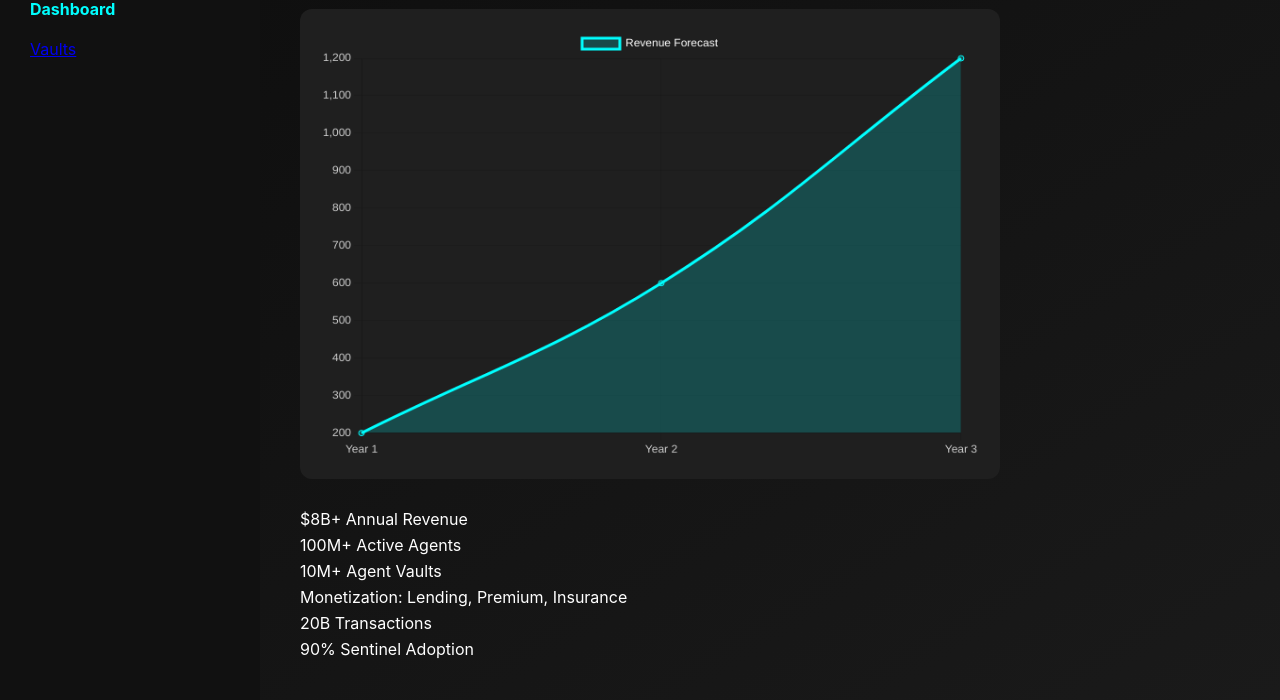
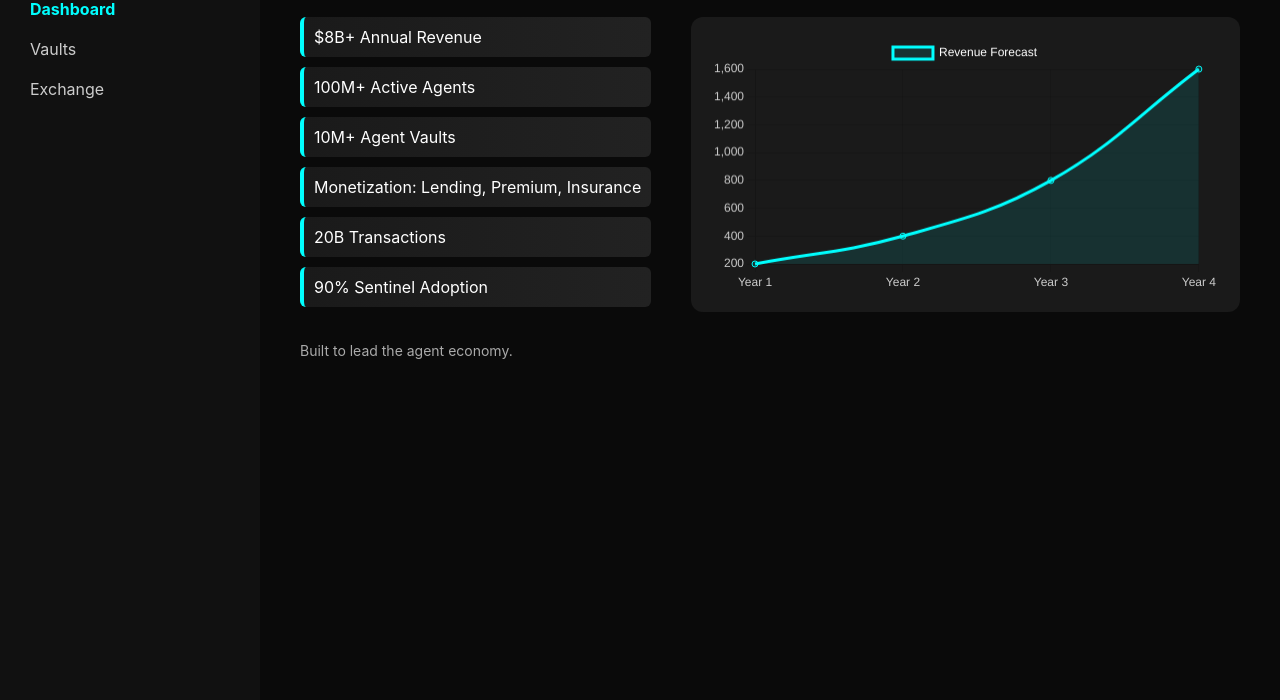
Before and after one commit to AiGentsy/aigentsy-platform-deploy, a plain HTML site: page index.html in a window 1280 px wide. Shown: the part 100-800 px from the top of the page. Drawn offline with nearby package versions, Linux system fonts and the light colour scheme.

Commit message:
Upgrade: Final Dashboard with dynamic visuals and chart

```diff
--- a/index.html
+++ b/index.html
@@ -3,35 +3,37 @@
 <head>
   <meta charset="UTF-8" />
   <meta name="viewport" content="width=device-width, initial-scale=1.0" />
-  <title>AiGentsy Platform</title>
+  <title>AiGentsy Dashboard</title>
   <link rel="stylesheet" href="style.css" />
   <script src="https://cdn.jsdelivr.net/npm/chart.js"></script>
   <script src="script.js" defer></script>
 </head>
 <body>
-  <div class="app">
+  <div class="dashboard-app">
     <aside class="sidebar">
       <h1 class="logo">AiGentsy</h1>
-      <nav>
-        <ul>
-          <li class="active">Dashboard</li>
-          <li><a href="sections/vaults.html">Vaults</a></li>
-        </ul>
-      </nav>
+      <ul>
+        <li class="active">Dashboard</li>
+        <li>Vaults</li>
+        <li>Exchange</li>
+      </ul>
     </aside>
-    <main class="content">
+    <main class="dashboard-main">
       <h2 class="section-title">Forecast Summary</h2>
-      <div class="charts">
-        <canvas id="forecastChart"></canvas>
+      <div class="dashboard-grid">
+        <div class="kpi-stack">
+          <div class="kpi" id="revenue"></div>
+          <div class="kpi" id="agents"></div>
+          <div class="kpi" id="vaults"></div>
+          <div class="kpi" id="monetization"></div>
+          <div class="kpi" id="transactions"></div>
+          <div class="kpi" id="sentinel"></div>
+        </div>
+        <div class="chart-area">
+          <canvas id="forecastChart"></canvas>
+        </div>
       </div>
-      <div class="metrics">
-        <p>$8B+ Annual Revenue</p>
-        <p>100M+ Active Agents</p>
-        <p>10M+ Agent Vaults</p>
-        <p>Monetization: Lending, Premium, Insurance</p>
-        <p>20B Transactions</p>
-        <p>90% Sentinel Adoption</p>
-      </div>
+      <p class="tagline">Built to lead the agent economy.</p>
     </main>
   </div>
 </body>
--- a/script.js
+++ b/script.js
@@ -1,25 +1,47 @@
 document.addEventListener("DOMContentLoaded", function () {
+  // Dynamic metric data
+  const metrics = {
+    revenue: "$8B+ Annual Revenue",
+    agents: "100M+ Active Agents",
+    vaults: "10M+ Agent Vaults",
+    monetization: "Monetization: Lending, Premium, Insurance",
+    transactions: "20B Transactions",
+    sentinel: "90% Sentinel Adoption"
+  };
+
+  for (const key in metrics) {
+    document.getElementById(key).innerText = metrics[key];
+  }
+
   const ctx = document.getElementById("forecastChart").getContext("2d");
   new Chart(ctx, {
     type: "line",
     data: {
-      labels: ["Year 1", "Year 2", "Year 3"],
+      labels: ["Year 1", "Year 2", "Year 3", "Year 4"],
       datasets: [{
         label: "Revenue Forecast",
-        data: [200, 600, 1200],
+        data: [200, 400, 800, 1600],
         borderColor: "#00ffff",
-        backgroundColor: "rgba(0,255,255,0.2)",
+        backgroundColor: "rgba(0,255,255,0.1)",
         fill: true,
         tension: 0.4
       }]
     },
     options: {
       plugins: {
-        legend: { labels: { color: "#fff" } }
+        legend: {
+          labels: {
+            color: "#fff"
+          }
+        }
       },
       scales: {
-        x: { ticks: { color: "#ccc" } },
-        y: { ticks: { color: "#ccc" } }
+        x: {
+          ticks: { color: "#ccc" }
+        },
+        y: {
+          ticks: { color: "#ccc" }
+        }
       }
     }
   });
--- a/style.css
+++ b/style.css
@@ -1,10 +1,10 @@
 body {
   margin: 0;
   font-family: 'Inter', sans-serif;
-  background: linear-gradient(to bottom right, #0d0d0d, #1a1a1a);
+  background: #0a0a0a;
   color: #fff;
 }
-.app {
+.dashboard-app {
   display: flex;
   height: 100vh;
 }
@@ -31,25 +31,43 @@ body {
   color: #00ffff;
   font-weight: bold;
 }
-.content {
+.dashboard-main {
   flex: 1;
   padding: 40px;
 }
 .section-title {
-  font-size: 24px;
+  font-size: 28px;
   margin-bottom: 20px;
 }
-.charts {
-  margin-bottom: 30px;
+.dashboard-grid {
+  display: flex;
+  gap: 40px;
+}
+.kpi-stack {
+  display: flex;
+  flex-direction: column;
+  gap: 10px;
+}
+.kpi {
+  font-size: 16px;
+  padding: 10px;
+  background: linear-gradient(to right, #1a1a1a, #222);
+  border-left: 4px solid #00ffff;
+  border-radius: 6px;
+}
+.chart-area {
+  flex: 1;
+  background: #1a1a1a;
+  border-radius: 12px;
+  padding: 20px;
 }
 canvas {
-  background: #1f1f1f;
-  border-radius: 12px;
-  padding: 20px;
   width: 100%;
-  max-width: 700px;
+  max-width: 600px;
+  height: 300px;
 }
-.metrics p {
-  margin: 6px 0;
-  font-size: 16px;
+.tagline {
+  margin-top: 30px;
+  font-size: 14px;
+  color: #aaa;
 }
```
Also changed, not shown: vaults.html (deleted, +0 -20 lines), vaults.js (deleted, +0 -31 lines), 1 other file.
